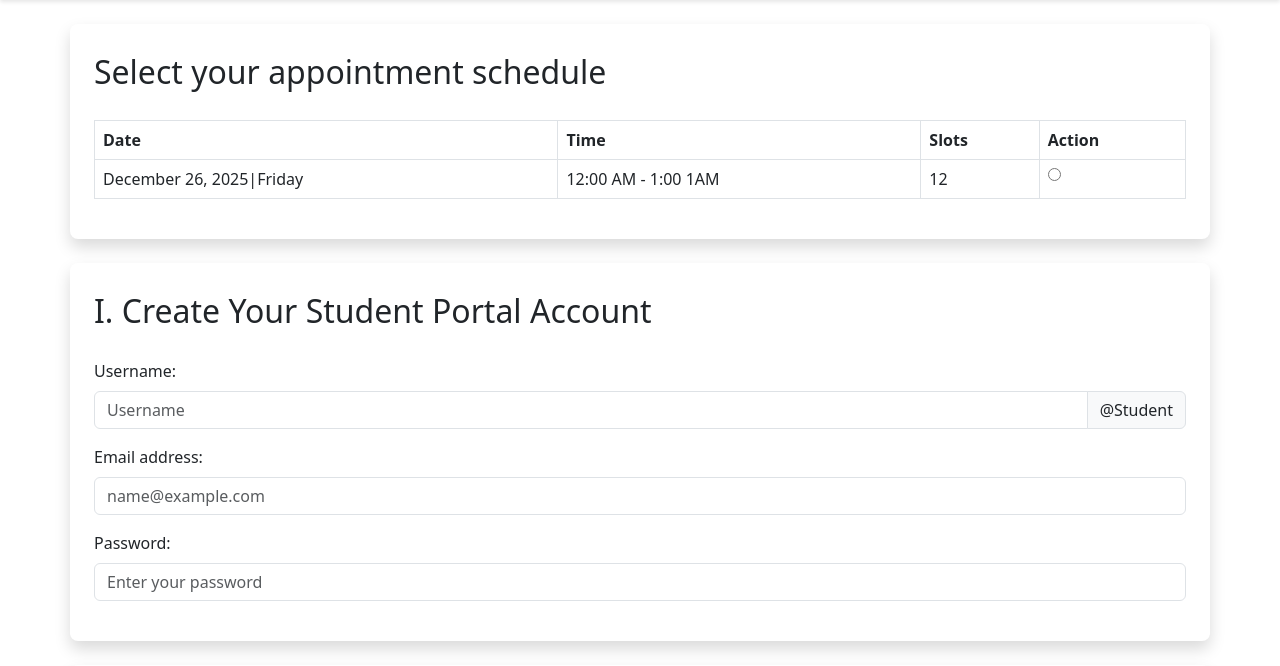
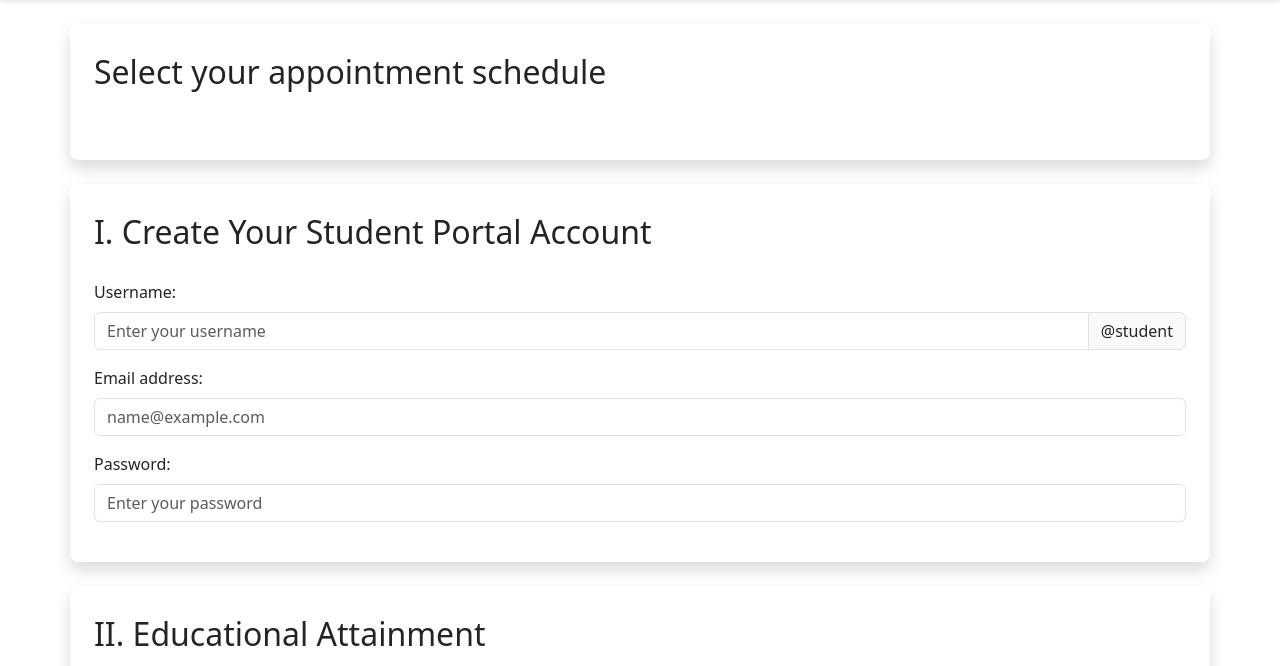
Before and after one commit to melvinlapuz/DevOpsSystem, a PHP site: page /enroll.php in a window 1280 px wide. Shown: the part 128-794 px from the top of the page. Run offline with PHP 8.4, Linux system fonts and the light colour scheme; some libraries are stand-ins or nearby versions.

Commit message:
may binago lang ng konti

```diff
--- a/config/AddStudent.php
+++ b/config/AddStudent.php
@@ -24,11 +24,11 @@ $course = $_POST['course'];
 $year = $_POST['year'];
 
 
-$sql = "INSERT INTO enroll (username, password, email, elemName, elemYear, juniorName, juniorYear, seniorName, seniorYear, lastname, firstname, middlename, sex, dob, phonenumber, guardianName, guardianPhoneNumber, guardianAddress, course, year)
-VALUES ('$username', '$password', '$email', '$elemName', '$elemYear', '$juniorName', '$juniorYear', '$seniorName', '$seniorYear', '$lastname', '$firstname', '$middlename', '$sex', '$dob', '$phonenumber', '$guardianName', '$guardianPhoneNumber', '$guardianAddress', '$course', '$year')";
+$sql = "INSERT INTO enroll (username, password, email, elemName, elemYear, juniorName, juniorYear, seniorName, seniorYear, lastname, firstname, middlename, sex, dob, phonenumber, guardianName, guardianPhoneNumber, guardianAddress, course, year, status)
+VALUES ('$username@student', '$password', '$email', '$elemName', '$elemYear', '$juniorName', '$juniorYear', '$seniorName', '$seniorYear', '$lastname', '$firstname', '$middlename', '$sex', '$dob', '$phonenumber', '$guardianName', '$guardianPhoneNumber', '$guardianAddress', '$course', '$year', 'PENDING')";
 
 if ($conn->query($sql) === TRUE) {
-  $_SESSION['status'] = "Enrollment Successful";
+  $_SESSION['status'] = "Your Submission is awaiting for approval, you can proceed to the registrar to enroll your application and account";
   header("Location: ../enroll.php");
 } else {
   echo "Error: " . $sql . "<br>" . $conn->error;
--- a/enroll.php
+++ b/enroll.php
@@ -58,19 +58,12 @@ if (isset($_SESSION['status'])){
     <table class="table table-bordered">
     <thead>
       <tr>
-        <th>Date</th>
-        <th>Time</th>
-        <th>Slots</th>
-        <th>Action</th>
 
       </tr>
     </thead>
     <tbody>
       <tr>
-        <td>December 26, 2025|Friday</td>
-        <td>12:00 AM - 1:00 1AM</td>
-        <td>12</td>
-        <td><input type="radio" name="appointmentID" value="19" required=""></td>
+
       </tr>
     </tbody>
   </table>
@@ -82,8 +75,8 @@ if (isset($_SESSION['status'])){
       <div class="mb-3">
         <label for="username" class="form-label">Username:</label>
         <div class="input-group">
-          <input type="text" class="form-control" id="Username" name="username" placeholder="Username" required>
-          <div class="input-group-text">@Student</div>
+          <input type="text" class="form-control" id="Username" name="username" placeholder="Enter your username" required>
+          <div class="input-group-text">@student</div>
         </div>
       </div>
         <div class="mb-3">
@@ -108,7 +101,7 @@ if (isset($_SESSION['status'])){
     </div>
     <div class="col">
       <div data-mdb-input-init class="form-outline">
-        <input type="text" id="elemYear" name="elemYear" class="form-control" placeholder="Year Graduated"/ required>
+        <input type="text" id="elemYear" name="elemYear" maxlength="4" class="form-control" placeholder="Year Graduated"/ required>
       </div>
     </div>
   </div>
@@ -121,7 +114,7 @@ if (isset($_SESSION['status'])){
     </div>
     <div class="col">
       <div data-mdb-input-init class="form-outline">
-        <input type="text" id="juniorYear" name="juniorYear" class="form-control" placeholder="Year Graduated"/ required>
+        <input type="text" id="juniorYear" name="juniorYear" maxlength="4" class="form-control" placeholder="Year Graduated"/ required>
       </div>
     </div>
   </div>
@@ -134,7 +127,7 @@ if (isset($_SESSION['status'])){
     </div>
     <div class="col">
       <div data-mdb-input-init class="form-outline">
-        <input type="text" id="seniorYear" name="seniorYear" class="form-control" placeholder="Year Graduated"/ required>
+        <input type="text" id="seniorYear" name="seniorYear" maxlength="4" class="form-control" placeholder="Year Graduated"/ required>
       </div>
     </div>
   </div>
@@ -185,7 +178,7 @@ if (isset($_SESSION['status'])){
   <label for="Number" class="form-label">Contact Number:</label>
     <div class="input-group mb-3">
       <div class="input-group-text">+63</div>
-      <input type="text" class="form-control" id="phoneNumber" name="phoneNumber" placeholder="9XXXXXXXXX" required>
+      <input type="text" class="form-control" id="phoneNumber" maxlength="10" name="phoneNumber" placeholder="9XXXXXXXXX" required>
     </div>
 
     <label for="address" class="form-label">Home Address:</label>
@@ -203,7 +196,7 @@ if (isset($_SESSION['status'])){
         <label for="Gnumber" class="form-label">Guardian's Contact Number:</label>
         <div class="input-group">
           <div class="input-group-text">+63</div>
-          <input type="text" class="form-control" id="guardianPhoneNumber" name="guardianPhoneNumber" placeholder="9XXXXXXXXX" required>
+          <input type="text" class="form-control" id="guardianPhoneNumber" maxlength="10" name="guardianPhoneNumber" placeholder="9XXXXXXXXX" required>
         </div>
       </div>
     </div>
@@ -346,12 +339,6 @@ if (isset($_SESSION['status'])){
                 <input type="password" name="password" class="password" id="pwd" placeholder="Password">
                 <i class="fa-solid fa-eye me-3 fs-5 cursor-pointer" id="icon"></i>
             </div>
-            <?php
-                if (isset($_SESSION['error'])){
-                    echo '<div class="mb-2" style="color: red;"><h6>'.$_SESSION['error'].'</h6></div>';
-                    unset($_SESSION['error']);
-                }
-                ?>
             <button class="btn mt-3">Login</button>
         </form>
         <div class="text-center fs-6 mb-3">
@@ -388,4 +375,11 @@ if (isset($_SESSION['status'])){
       form.reportValidity();
     }
   });
+
+  // Prevent typing '@' in username field
+  document.getElementById('Username').addEventListener('keydown', function(e) {
+    if (e.key === '@') {
+      e.preventDefault();
+    }
+  });
 </script>
```
Also changed, not shown: contact.php (+26 -15 lines), database/devops.sql (+4 -3 lines), index.php (+8 -6 lines).
